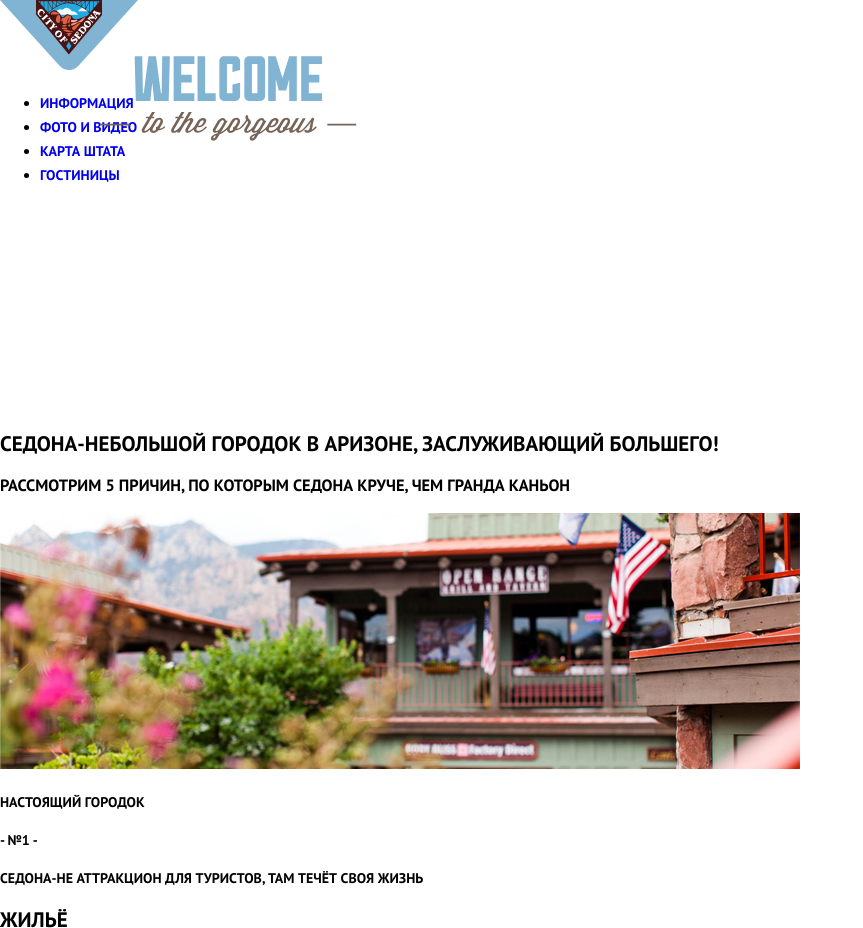
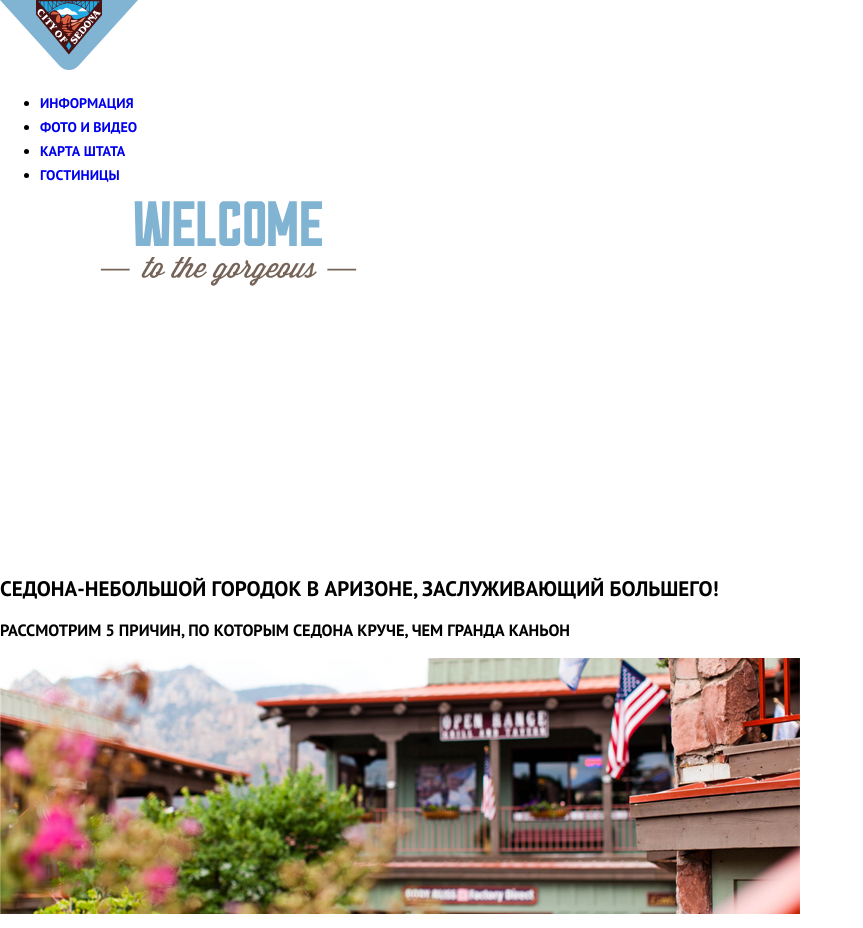
Before and after one commit to AntonKuzmi/1488507-sedona-28, a plain HTML site: page index.html in a window 1280 px wide. Shown: the top 928 px of the page, without its empty margins (0-863 px from the left). Drawn offline with Linux system fonts and the light colour scheme.

Commit message:
Update style.css

```diff
--- a/css/style.css
+++ b/css/style.css
@@ -10,7 +10,7 @@
 }
 
 body {
-    min-width: 1300px;
+    min-width: 1200px;
     margin: 0;
     padding: 0;
     font-family: 'PT Sans', Arial, sans-serif;
@@ -35,8 +35,7 @@ img {
 
 .main-navigation {
    width: 1200px;
-  height: 56px;
-  left: 40px;
+    left: 40px;
   top: 0px;
   background-color: var(--white)
   }
```
